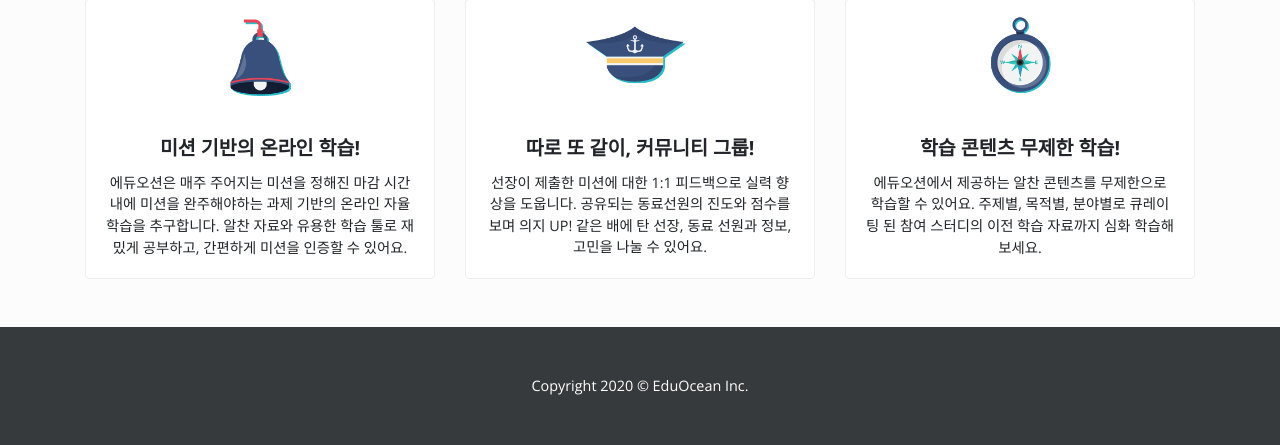
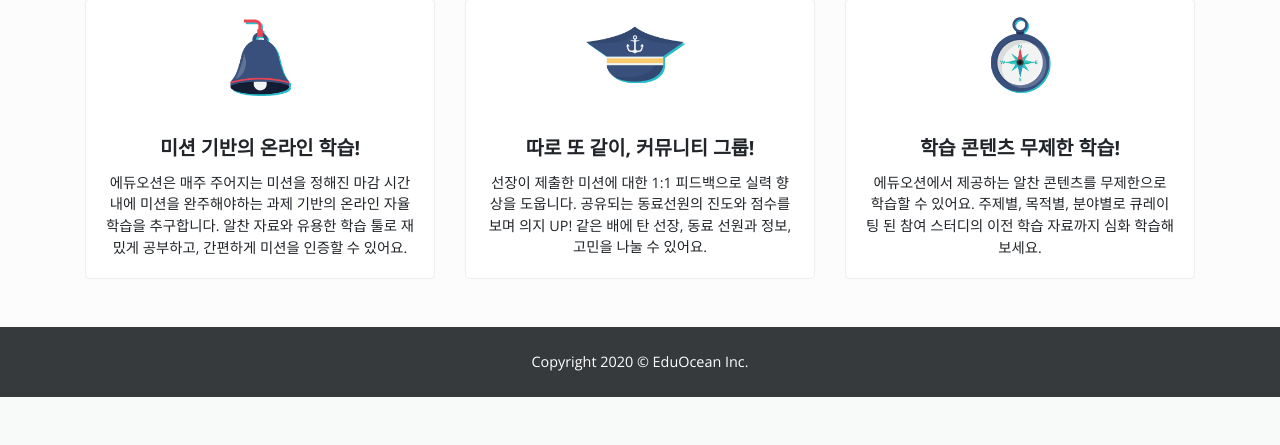
Before and after one commit to luts83/edu-ocean.com_web_development, a Django app: page / in a window 1280 px wide. Shown: the part 690-1135 px from the top of the page. After the commit the page ends 1087 px from the top, so only its background shows below. Run offline with Django 3.2, Linux system fonts and the light colour scheme; parts of the project's set-up code (start-up, migrations or seed data) failed here and were passed over; some libraries are stand-ins or nearby versions.

Commit message:
15:13|03July20

```diff
--- a/basecamp/templates/basecamp/base_full.html
+++ b/basecamp/templates/basecamp/base_full.html
@@ -66,7 +66,7 @@
 
 
 <!-- Footer -->
-<footer class="py-5 bg-dark">
+<footer class="py-4 bg-dark">
     <div class="container">
         <div class="m-0 text-center text-white" style="vertical-align: middle;">
             <!--      Terms of Service | Privacy Policy | FAQ | 환불규정-->
```
